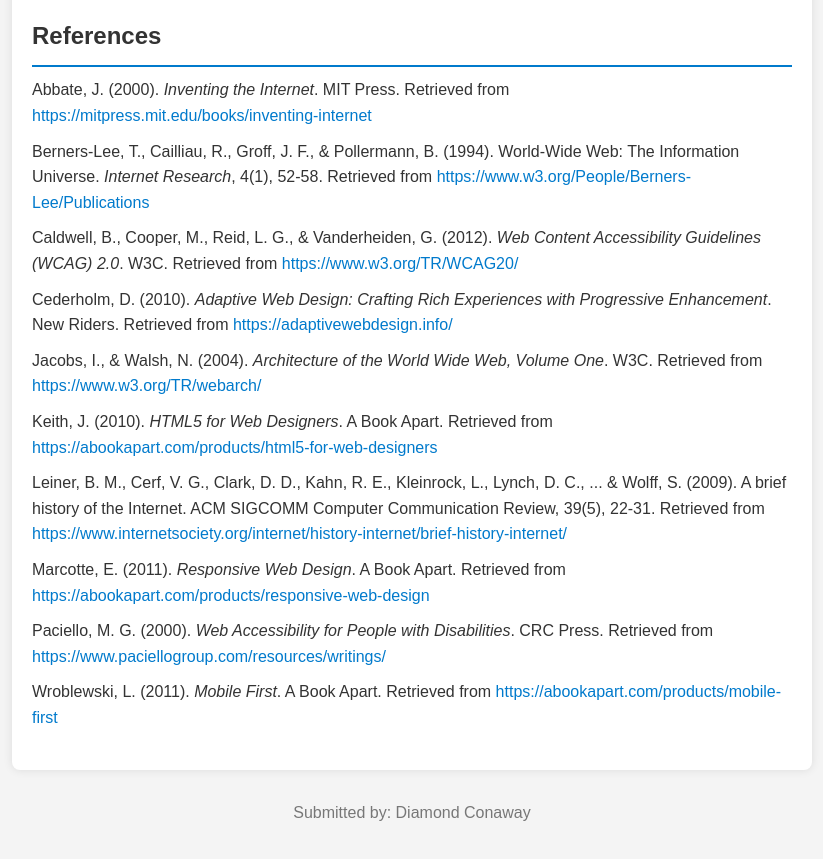
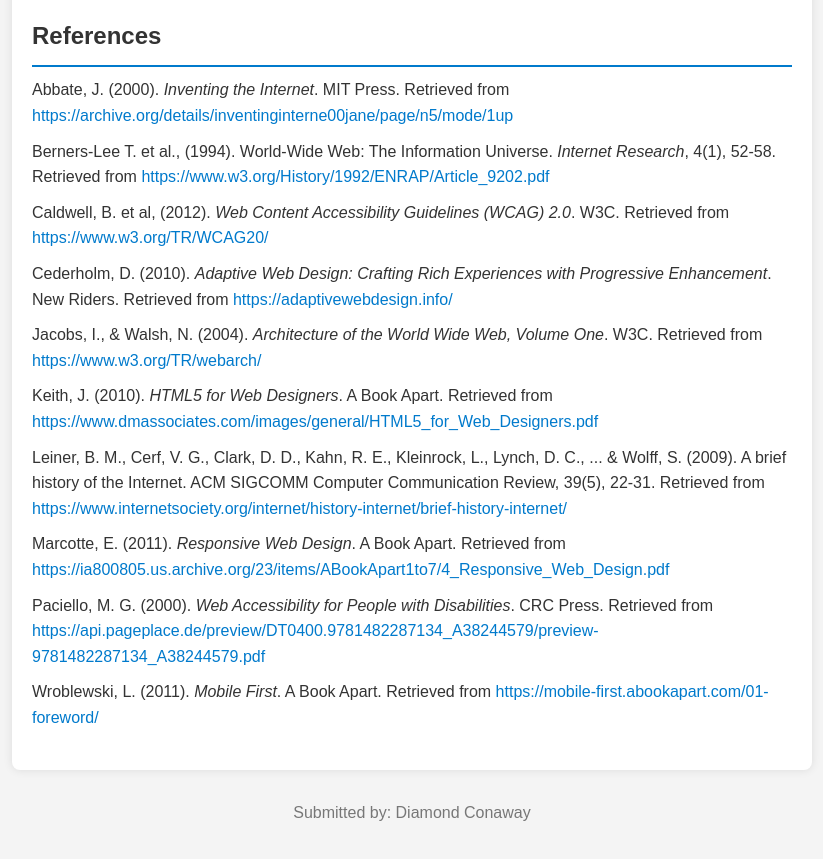
Before and after one commit to shun-xyz/webactivities, a plain HTML site: page index.html in a window 1280 px wide. Shown: the part 2237-3096 px from the top of the page, without its empty margins (228-1051 px from the left). Drawn offline with Linux system fonts and the light colour scheme.

Commit message:
Update index.html

```diff
--- a/index.html
+++ b/index.html
@@ -51,16 +51,16 @@
         <section>
             <h2>References</h2>
             <ul>
-                <li>Abbate, J. (2000). <i>Inventing the Internet</i>. MIT Press. Retrieved from <a href="https://mitpress.mit.edu/books/inventing-internet">https://mitpress.mit.edu/books/inventing-internet</a></li>
-                <li>Berners-Lee, T., Cailliau, R., Groff, J. F., & Pollermann, B. (1994). World-Wide Web: The Information Universe. <i>Internet Research</i>, 4(1), 52-58. Retrieved from <a href="https://www.w3.org/People/Berners-Lee/Publications">https://www.w3.org/People/Berners-Lee/Publications</a></li>
-                <li>Caldwell, B., Cooper, M., Reid, L. G., & Vanderheiden, G. (2012). <i>Web Content Accessibility Guidelines (WCAG) 2.0</i>. W3C. Retrieved from <a href="https://www.w3.org/TR/WCAG20/">https://www.w3.org/TR/WCAG20/</a></li>
+                <li>Abbate, J. (2000). <i>Inventing the Internet</i>. MIT Press. Retrieved from <a href="https://archive.org/details/inventinginterne00jane/page/n5/mode/1up">https://archive.org/details/inventinginterne00jane/page/n5/mode/1up</a></li>
+                <li>Berners-Lee T. et al., (1994). World-Wide Web: The Information Universe. <i>Internet Research</i>, 4(1), 52-58. Retrieved from <a href="https://www.w3.org/History/1992/ENRAP/Article_9202.pdf">https://www.w3.org/History/1992/ENRAP/Article_9202.pdf</a></li>
+                <li>Caldwell, B. et al, (2012). <i>Web Content Accessibility Guidelines (WCAG) 2.0</i>. W3C. Retrieved from <a href="https://www.w3.org/TR/WCAG20/">https://www.w3.org/TR/WCAG20/</a></li>
                 <li>Cederholm, D. (2010). <i>Adaptive Web Design: Crafting Rich Experiences with Progressive Enhancement</i>. New Riders. Retrieved from <a href="https://adaptivewebdesign.info/">https://adaptivewebdesign.info/</a></li>
                 <li>Jacobs, I., & Walsh, N. (2004). <i>Architecture of the World Wide Web, Volume One</i>. W3C. Retrieved from <a href="https://www.w3.org/TR/webarch/">https://www.w3.org/TR/webarch/</a></li>
-                <li>Keith, J. (2010). <i>HTML5 for Web Designers</i>. A Book Apart. Retrieved from <a href="https://abookapart.com/products/html5-for-web-designers">https://abookapart.com/products/html5-for-web-designers</a></li>
+                <li>Keith, J. (2010). <i>HTML5 for Web Designers</i>. A Book Apart. Retrieved from <a href="https://www.dmassociates.com/images/general/HTML5_for_Web_Designers.pdf">https://www.dmassociates.com/images/general/HTML5_for_Web_Designers.pdf</a></li>
                 <li>Leiner, B. M., Cerf, V. G., Clark, D. D., Kahn, R. E., Kleinrock, L., Lynch, D. C., ... & Wolff, S. (2009). A brief history of the Internet. ACM SIGCOMM Computer Communication Review, 39(5), 22-31. Retrieved from <a href="https://www.internetsociety.org/internet/history-internet/brief-history-internet/">https://www.internetsociety.org/internet/history-internet/brief-history-internet/</a></li>
-                <li>Marcotte, E. (2011). <i>Responsive Web Design</i>. A Book Apart. Retrieved from <a href="https://abookapart.com/products/responsive-web-design">https://abookapart.com/products/responsive-web-design</a></li>
-                <li>Paciello, M. G. (2000). <i>Web Accessibility for People with Disabilities</i>. CRC Press. Retrieved from <a href="https://www.paciellogroup.com/resources/writings/">https://www.paciellogroup.com/resources/writings/</a></li>
-                <li>Wroblewski, L. (2011). <i>Mobile First</i>. A Book Apart. Retrieved from <a href="https://abookapart.com/products/mobile-first">https://abookapart.com/products/mobile-first</a></li>
+                <li>Marcotte, E. (2011). <i>Responsive Web Design</i>. A Book Apart. Retrieved from <a href="https://ia800805.us.archive.org/23/items/ABookApart1to7/4_Responsive_Web_Design.pdf">https://ia800805.us.archive.org/23/items/ABookApart1to7/4_Responsive_Web_Design.pdf</a></li>
+                <li>Paciello, M. G. (2000). <i>Web Accessibility for People with Disabilities</i>. CRC Press. Retrieved from <a href="https://api.pageplace.de/preview/DT0400.9781482287134_A38244579/preview-9781482287134_A38244579.pdf">https://api.pageplace.de/preview/DT0400.9781482287134_A38244579/preview-9781482287134_A38244579.pdf</a></li>
+                <li>Wroblewski, L. (2011). <i>Mobile First</i>. A Book Apart. Retrieved from <a href="https://mobile-first.abookapart.com/01-foreword/">https://mobile-first.abookapart.com/01-foreword/</a></li>
             </ul>
         </section>
     </main>
```
